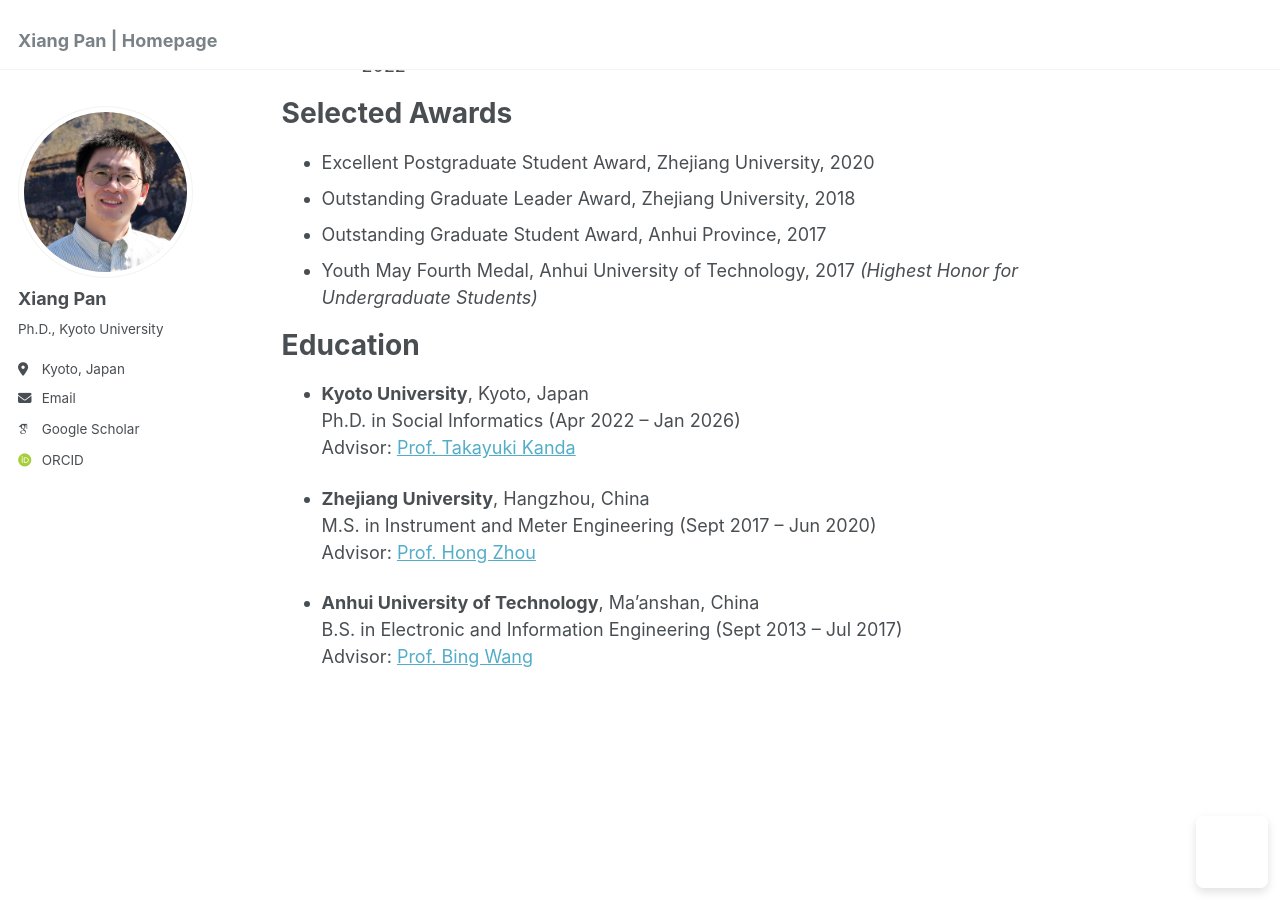
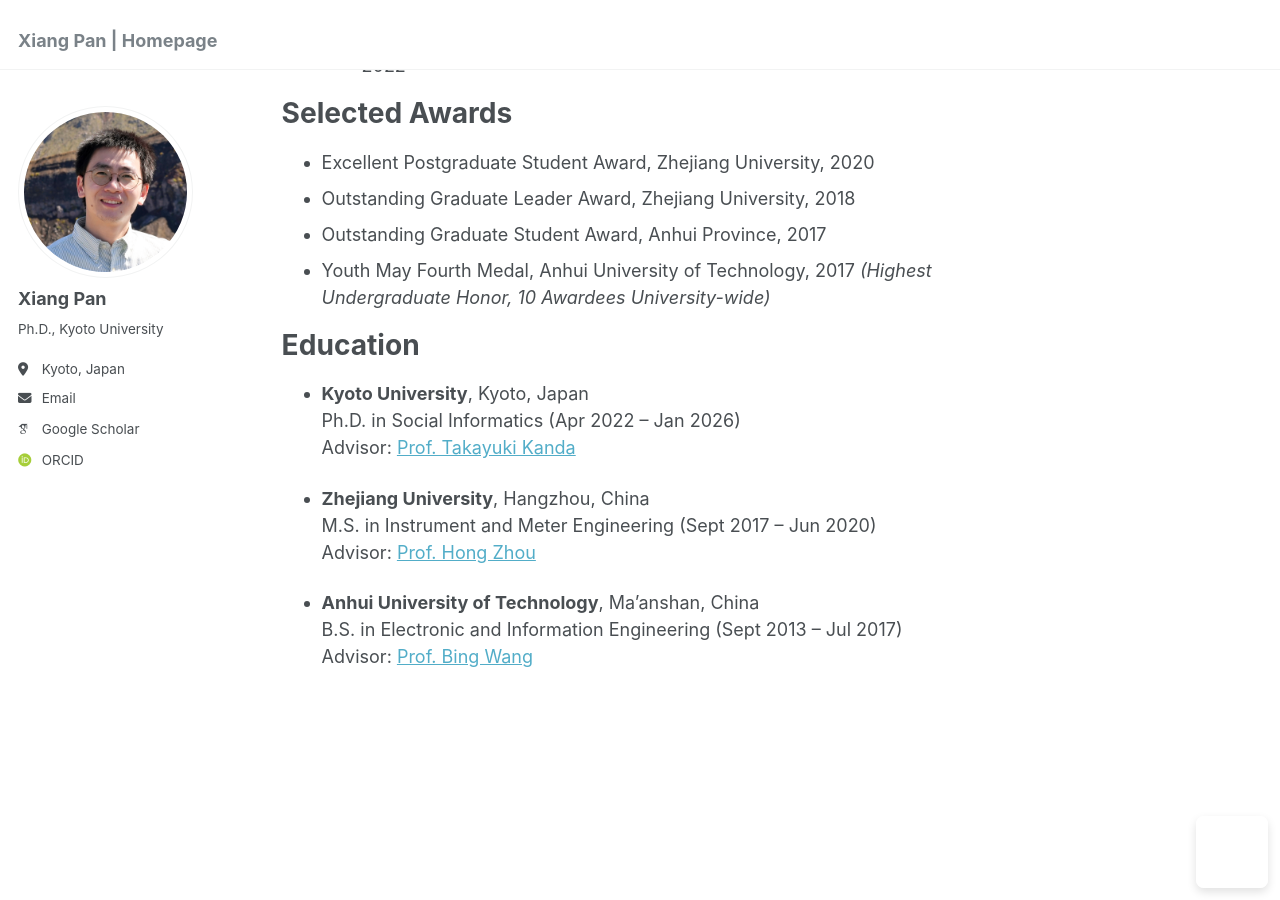
Before and after one commit to pan-xiang/pan-xiang.github.io, a Jekyll site: the page built from _pages/about.md, in a window 1280 px wide and 900 px high, scrolled down 2195 px. Built offline with Jekyll 4.4.1, drawn with Linux system fonts in a browser that asks for light colours; some web fonts are replaced; a script that is not in the unit is left out.

Commit message:
Update about.md

```diff
--- a/_pages/about.md
+++ b/_pages/about.md
@@ -123,7 +123,7 @@ I am a postdoctoral researcher in the [Human-Robot Interaction Lab](https://www.
 - Excellent Postgraduate Student Award, Zhejiang University, 2020
 - Outstanding Graduate Leader Award, Zhejiang University, 2018
 - Outstanding Graduate Student Award, Anhui Province, 2017
-- Youth May Fourth Medal, Anhui University of Technology, 2017 *(Highest Honor for Undergraduate Students)*
+- Youth May Fourth Medal, Anhui University of Technology, 2017 *(Highest Undergraduate Honor, 10 Awardees University-wide)*
 
 
 # Education
```
